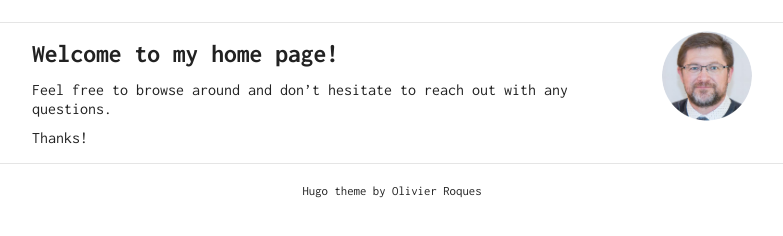
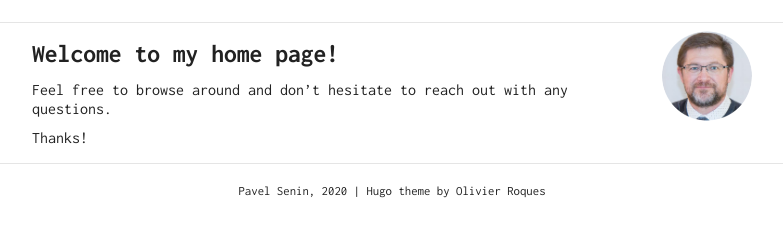
Before and after one commit to seninp/seninp.github.io, a plain HTML site: page index.html in a window 1280 px wide. Shown: the part 90-326 px from the top of the page, without its empty margins (248-1031 px from the left). Drawn offline with nearby package versions, Linux system fonts and the light colour scheme.

Commit message:
updating

```diff
--- a/index.html
+++ b/index.html
@@ -85,7 +85,7 @@
 
         <hr>
         <div class="container text-center">
-            <a href="https://github.com/ojroques/hugo-researcher"><small>Hugo theme by Olivier Roques</small></a>
+            <a href="https://github.com/ojroques/hugo-researcher"><small>Pavel Senin, 2020 | Hugo theme by Olivier Roques</small></a>
         </div>
 
 </div>
```
Also changed, not shown: 404.html (+1 -1 lines), about/index.html (+1 -1 lines), contact/index.html (+1 -1 lines), projects/index.html (+1 -1 lines), pubs/index.html (+1 -1 lines).
